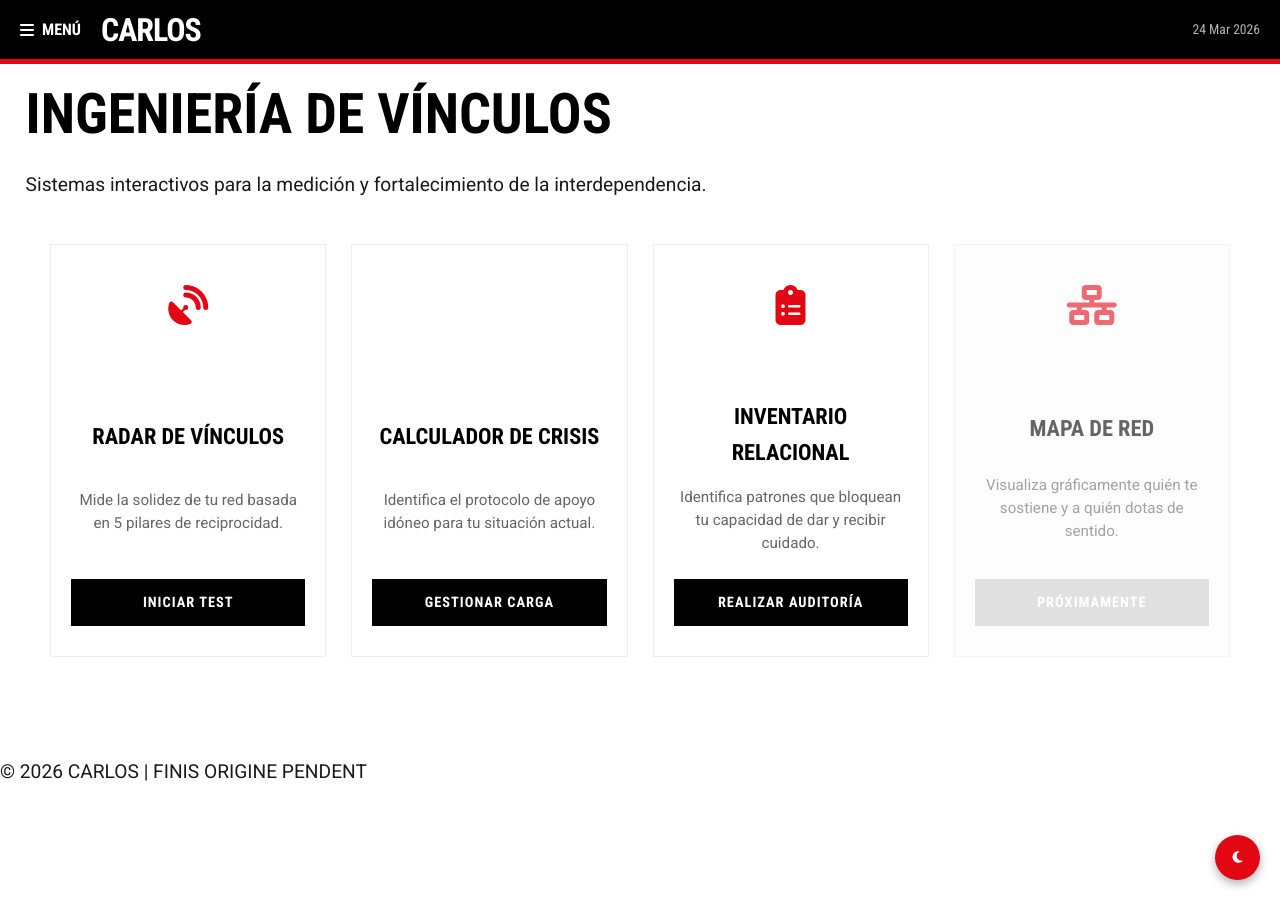
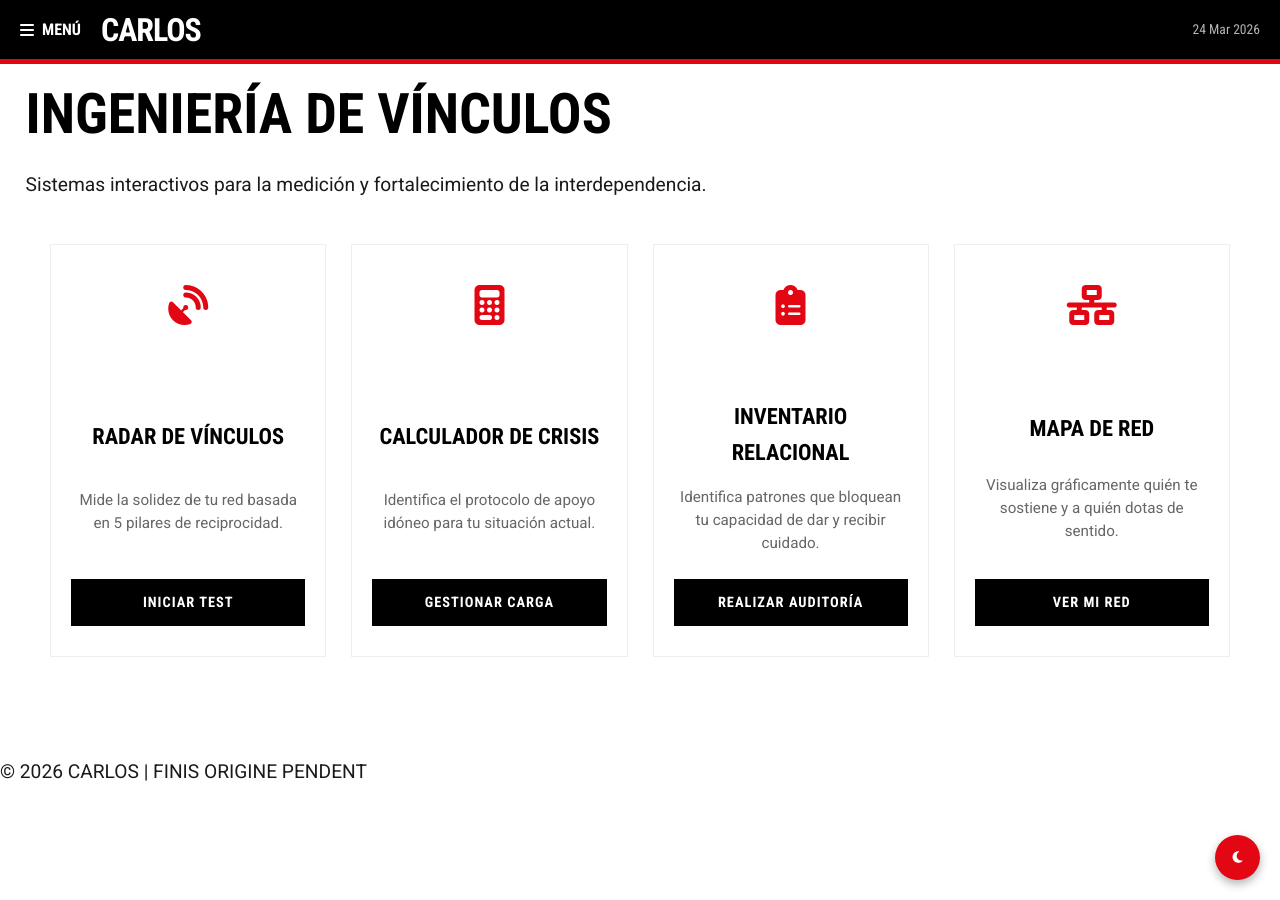
Before and after one commit to cafrhein/muro, a Jekyll site: the page built from herramientas.html, in a window 1280 px wide. Built offline with Jekyll 4.4.1, drawn with Linux system fonts in a browser that asks for light colours.

Commit message:
Update herramientas.html

```diff
--- a/herramientas.html
+++ b/herramientas.html
@@ -18,7 +18,7 @@ title: Central de Herramientas | Red Humana
     </article>
 
     <article class="tool-card">
-        <div class="tool-icon"><i class="fas fa-Exclamation-triangle"></i></div>
+        <div class="tool-icon"><i class="fas fa-calculator"></i></div>
         <h3 class="tool-title">Calculador de Crisis</h3>
         <p class="tool-desc">Identifica el protocolo de apoyo idóneo para tu situación actual.</p>
         <a href="/crisis" class="tool-btn">GESTIONAR CARGA</a>
@@ -31,11 +31,11 @@ title: Central de Herramientas | Red Humana
         <a href="/inventario" class="tool-btn">REALIZAR AUDITORÍA</a>
     </article>
 
-    <article class="tool-card locked">
+    <article class="tool-card">
         <div class="tool-icon"><i class="fas fa-network-wired"></i></div>
         <h3 class="tool-title">Mapa de Red</h3>
         <p class="tool-desc">Visualiza gráficamente quién te sostiene y a quién dotas de sentido.</p>
-        <span class="tool-btn disabled">PRÓXIMAMENTE</span>
+        <a href="/mapa" class="tool-btn">VER MI RED</a>
     </article>
 
 </div>
```
